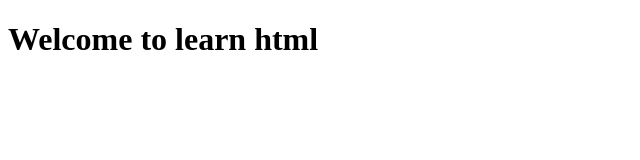
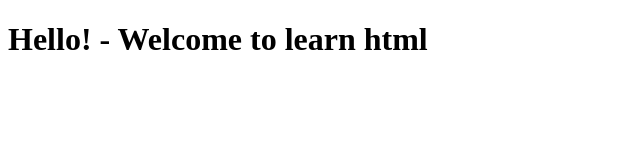
Before and after one commit to perumalt/coursera-basics, a plain HTML site: page site/index.html in a window 1280 px wide. Shown: the whole page, without its empty margins (0-640 px from the left). Drawn offline with Linux system fonts and the light colour scheme.

Commit message:
some correction

```diff
--- a/site/index.html
+++ b/site/index.html
@@ -5,6 +5,6 @@
     <title>Learn HTML</title>
   </head>
   <body>
-    <h1>Welcome to learn html</h1>
+    <h1>Hello! - Welcome to learn html</h1>
   </body>
 </html>
```
